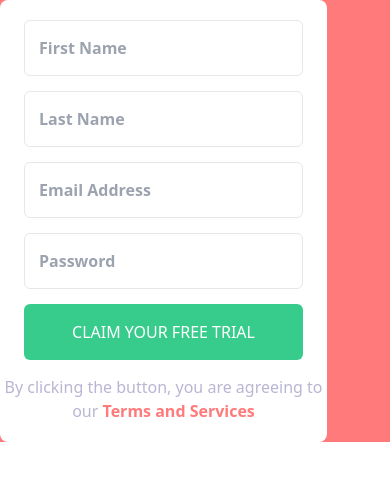
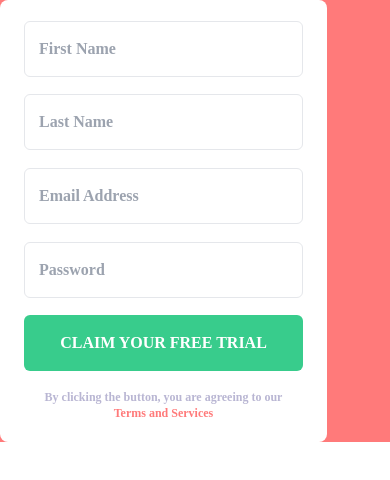
Before and after one commit to AliceMenzie/fm-sign-up-form, a React (Create React App) app: page / in a window 390 px wide. Shown: the top 480 px of the page. Built offline with nearby package versions, Linux system fonts and the light colour scheme.

Commit message:
Feature: add form mobile style and validation

```diff
--- a/src/components/Form.tsx
+++ b/src/components/Form.tsx
@@ -1,5 +1,6 @@
 import React from "react";
 import { useForm, SubmitHandler } from "react-hook-form";
+import iconError from "../assets/images/icon-error.svg";
 
 type Inputs = {
   firstName: string;
@@ -19,41 +20,93 @@ export default function Form() {
 
   return (
     <form
-      className="h-[442px] w-[327px] bg-white flex flex-col items-center justify-around rounded-lg py-3"
+      className="font-poppins h-[442px] w-[327px] bg-white flex flex-col items-center justify-around rounded-lg py-3"
       onSubmit={handleSubmit(onSubmit)}
     >
+      <div className="relative flex justify-center items-center flex-col">
         <input
-        className="border text-grey capitalize font-bold w-[279px] h-[56px] rounded-md pl-[14px]"
+          className={`border text-grey placeholder:capitalize placeholder:font-bold w-[279px] h-[56px] rounded-md pl-[14px] ${
+            errors.firstName && "border border-red text-red"
+          }`}
           placeholder="first name"
           {...register("firstName", { required: true })}
         />
-      {errors.firstName && <span>This field is required</span>}
+        {errors.firstName && (
+          <img className="absolute top-4 right-3" src={iconError} alt="error" />
+        )}
+        {errors.firstName && (
+          <span className="text-red text-xs font-bold border-red self-end">
+            First Name connot be empty
+          </span>
+        )}
+      </div>
+      <div className="relative flex justify-center items-center flex-col">
         <input
-        className="border text-grey capitalize font-bold w-[279px] h-[56px] rounded-md pl-[14px]"
+          className={`border text-grey capitalize font-bold w-[279px] h-[56px] rounded-md pl-[14px] ${
+            errors.lastName && "border border-red text-red"
+          }`}
           placeholder="Last Name"
           {...register("lastName", { required: true })}
         />
-      {errors.lastName && <span>This field is required</span>}
+        {errors.lastName && (
+          <img className="absolute top-4 right-3" src={iconError} alt="error" />
+        )}
+        {errors.lastName && (
+          <span
+            className="text-red text-xs font-bold border-red self-end
+        "
+          >
+            Last Name cannot be empty
+          </span>
+        )}
+      </div>
+      <div className="relative flex justify-center items-center flex-col">
         <input
-        className="border text-grey capitalize font-bold w-[279px] h-[56px] rounded-md pl-[14px]"
+          className={`border text-grey placeholder:capitalize placeholder:font-bold w-[279px] h-[56px] rounded-md pl-[14px] ${
+            errors.email && "border border-red text-red"
+          }`}
           placeholder="email address"
-        {...register("email", { required: true })}
+          {...register("email", {
+            required: true,
+            pattern: /^[A-Z0-9._%+-]+@[A-Z0-9.-]+\.[A-Z]{2,}$/i,
+          })}
         />
-      {errors.email && <span>This field is required</span>}
+        {errors.email && (
+          <img className="absolute top-4 right-3" src={iconError} alt="error" />
+        )}
+        {errors.email && (
+          <span className="text-red text-xs font-bold border-red self-end">
+            Email cannot be empty
+          </span>
+        )}
+      </div>
+      <div className="relative flex justify-center items-center flex-col">
         <input
-        className="border text-grey capitalize font-bold w-[279px] h-[56px] rounded-md pl-[14px]"
+          className={`border text-grey placeholder:capitalize placeholder:font-bold w-[279px] h-[56px] rounded-md pl-[14px] ${
+            errors.password && "border border-red text-red"
+          }`}
           placeholder="password"
           type="password"
-        {...register("password", { required: true })}
+          {...register("password", {
+            required: true,
+          })}
         />
-      {errors.password && <span>This field is required</span>}
+        {errors.password && (
+          <img className="absolute top-4 right-3" src={iconError} alt="error" />
+        )}
+        {errors.password && (
+          <span className="text-red text-xs font-bold border-red self-end">
+            Password cannot be empty
+          </span>
+        )}
+      </div>
 
       <input
-        className="bg-green text-white uppercase w-[279px] h-[56px] rounded-md"
+        className="font-poppins font-semibold bg-green text-white uppercase w-[279px] h-[56px] rounded-md "
         type="submit"
         value="Claim your free trial"
       />
-      <p className="text-center text-greyBlue">
+      <p className="font-poppins text-center text-greyBlue text-xs font-semibold mx-10">
         By clicking the button, you are agreeing to our {/* <span> */}
         <a className="text-red font-bold" href="###">
           Terms and Services
```
Lines whose indentation alone changed are shown as unchanged.
